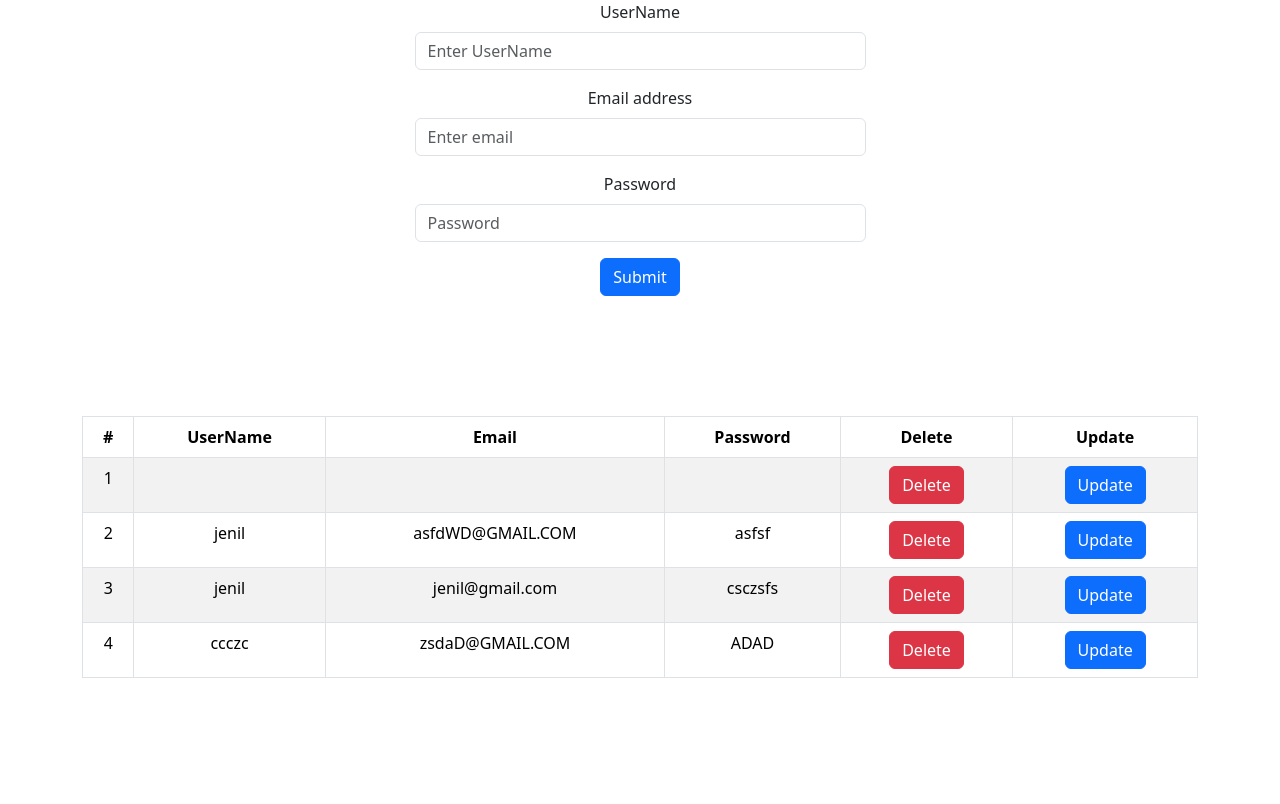
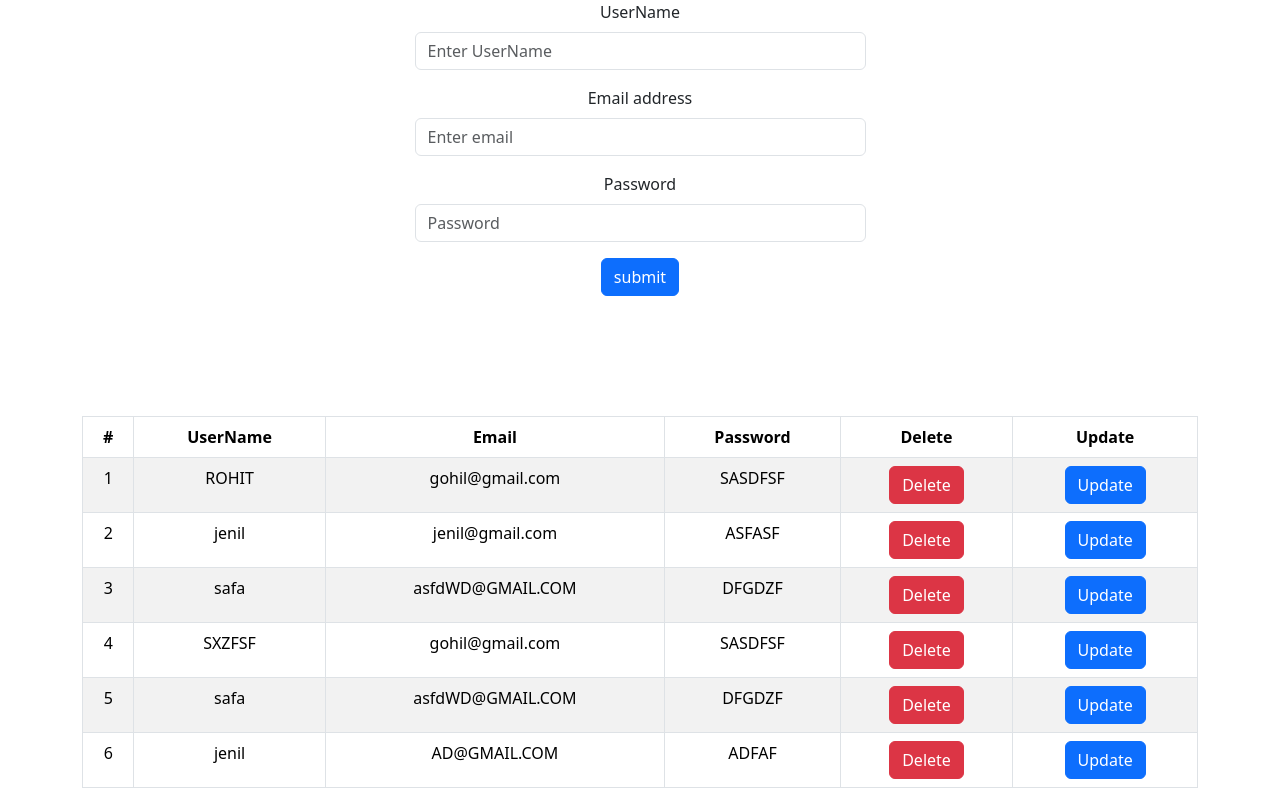
Before and after one commit to rohit9github/json-server_crud_pr, a React (Create React App) app in the folder api-crudopration/: page / in a window 1280 px wide. Built offline with nearby package versions, Linux system fonts and the light colour scheme; data requests are answered from the project's data file.

Commit message:
add changes

```diff
--- a/api-crudopration/db.json
+++ b/api-crudopration/db.json
@@ -1,49 +1,40 @@
 {
   "data": [
     {
-      "0": {
-        "id": "7bbf",
-        "userName": "rohit",
-        "mail": "rohit@gmail.com",
-        "pass": "asf"
-      },
-      "1": {
-        "id": "0677",
-        "userName": "jenil",
-        "mail": "asfdWD@GMAIL.COM",
-        "pass": "asfsf"
-      },
-      "2": {
-        "id": "6c86",
-        "userName": "jenil",
-        "mail": "jenil@gmail.com",
-        "pass": "csczsfs"
-      },
-      "3": {
-        "id": "a63b",
-        "userName": "ccczc",
-        "mail": "zsdaD@GMAIL.COM",
-        "pass": "ADAD"
-      },
-      "id": "7bbf"
+      "id": "1eeb",
+      "userName": "ROHIT",
+      "mail": "gohil@gmail.com",
+      "pass": "SASDFSF"
     },
     {
-      "id": "0677",
+      "id": "199c",
       "userName": "jenil",
-      "mail": "asfdWD@GMAIL.COM",
-      "pass": "asfsf"
+      "mail": "jenil@gmail.com",
+      "pass": "ASFASF"
     },
     {
-      "id": "6c86",
-      "userName": "jenil",
-      "mail": "jenil@gmail.com",
-      "pass": "csczsfs"
+      "id": "7930",
+      "userName": "safa",
+      "mail": "asfdWD@GMAIL.COM",
+      "pass": "DFGDZF"
     },
     {
-      "id": "a63b",
-      "userName": "ccczc",
-      "mail": "zsdaD@GMAIL.COM",
-      "pass": "ADAD"
+      "id": "1eeb",
+      "userName": "SXZFSF",
+      "mail": "gohil@gmail.com",
+      "pass": "SASDFSF"
+    },
+    {
+      "id": "7930",
+      "userName": "safa",
+      "mail": "asfdWD@GMAIL.COM",
+      "pass": "DFGDZF"
+    },
+    {
+      "id": "5e66",
+      "userName": "jenil",
+      "mail": "AD@GMAIL.COM",
+      "pass": "ADFAF"
     }
   ]
 }
--- a/api-crudopration/src/Components/Home.jsx
+++ b/api-crudopration/src/Components/Home.jsx
@@ -12,6 +12,7 @@ function Home() {
 
     let [data, setData] = useState({});
     let [users, setUsers] = useState([]);
+    let [id, setId] = useState(0);
 
     let getValue = (e) => {
         let name = e.target.name;
@@ -20,6 +21,7 @@ function Home() {
     }
     let submitData = (e) => {
         e.preventDefault()
+        if (id === 0) {
             fetch("http://localhost:3000/data", {
                 method: "POST",
                 body: JSON.stringify(data)
@@ -30,6 +32,22 @@ function Home() {
                 .catch(() => {
                     alert("something wrong")
                 })
+        }
+        else {
+            fetch(`http://localhost:3000/data/${id}`, {
+                method: "PUT",
+                body: JSON.stringify(data)
+            }).then(() => {
+                alert("data updated")
+                setData({})
+                setId(0)
+
+            })
+                .catch(() => {
+                    alert("something wrong")
+                })
+        }
+        window.location.reload();
     }
 
     useEffect(() => {
@@ -71,12 +89,12 @@ function Home() {
 
 
     let updateUser = (id) => {
-        fetch(`http://localhost:3000/data/${id}`,{
-            method:"PUT",
-            body:JSON.stringify(users)
-        }).then(()=>{
+        let editUser = users.find((v, i) => v.id === id);
+        setData(editUser);
+        setId(id);
 
-        })
+
+
     }
 
     return (
@@ -88,22 +106,22 @@ function Home() {
                         <Form method="post" onSubmit={(e) => submitData(e)}>
                             <Form.Group className="mb-3" controlId="formGroupName">
                                 <Form.Label>UserName</Form.Label>
-                                <Form.Control type="text" name="userName" value={data.userName?data.userName:""} placeholder="Enter UserName" onChange={(e) => getValue(e)} />
+                                <Form.Control type="text" name="userName" value={data.userName ? data.userName : ""} placeholder="Enter UserName" onChange={(e) => getValue(e)} />
                             </Form.Group>
                             <Form.Group className="mb-3" controlId="formGroupEmail">
                                 <Form.Label>Email address</Form.Label>
-                                <Form.Control type="email" name="mail" value={data.mail?data.mail:""} placeholder="Enter email" onChange={(e) => getValue(e)} />
+                                <Form.Control type="email" name="mail" value={data.mail ? data.mail : ""} placeholder="Enter email" onChange={(e) => getValue(e)} />
                             </Form.Group>
                             <Form.Group className="mb-3" controlId="formGroupPassword">
                                 <Form.Label>Password</Form.Label>
-                                <Form.Control type="password" name="pass" value={data.pass?data.pass:""} placeholder="Password" onChange={(e) => getValue(e)} />
+                                <Form.Control type="password" name="pass" value={data.pass ? data.pass : ""} placeholder="Password" onChange={(e) => getValue(e)} />
                             </Form.Group>
-                            <Button variant="primary" type="submit">Submit</Button>
+                            <Button variant="primary" type="submit">{id == 0 ? "submit" : "update"}</Button>
                         </Form>
                     </Col>
                 </Row>
 
-            <br/><br/><br/><br/><br/>
+                <br /><br /><br /><br /><br />
 
 
                 <Table striped bordered hover>
```
Lines whose indentation alone changed are shown as unchanged.
